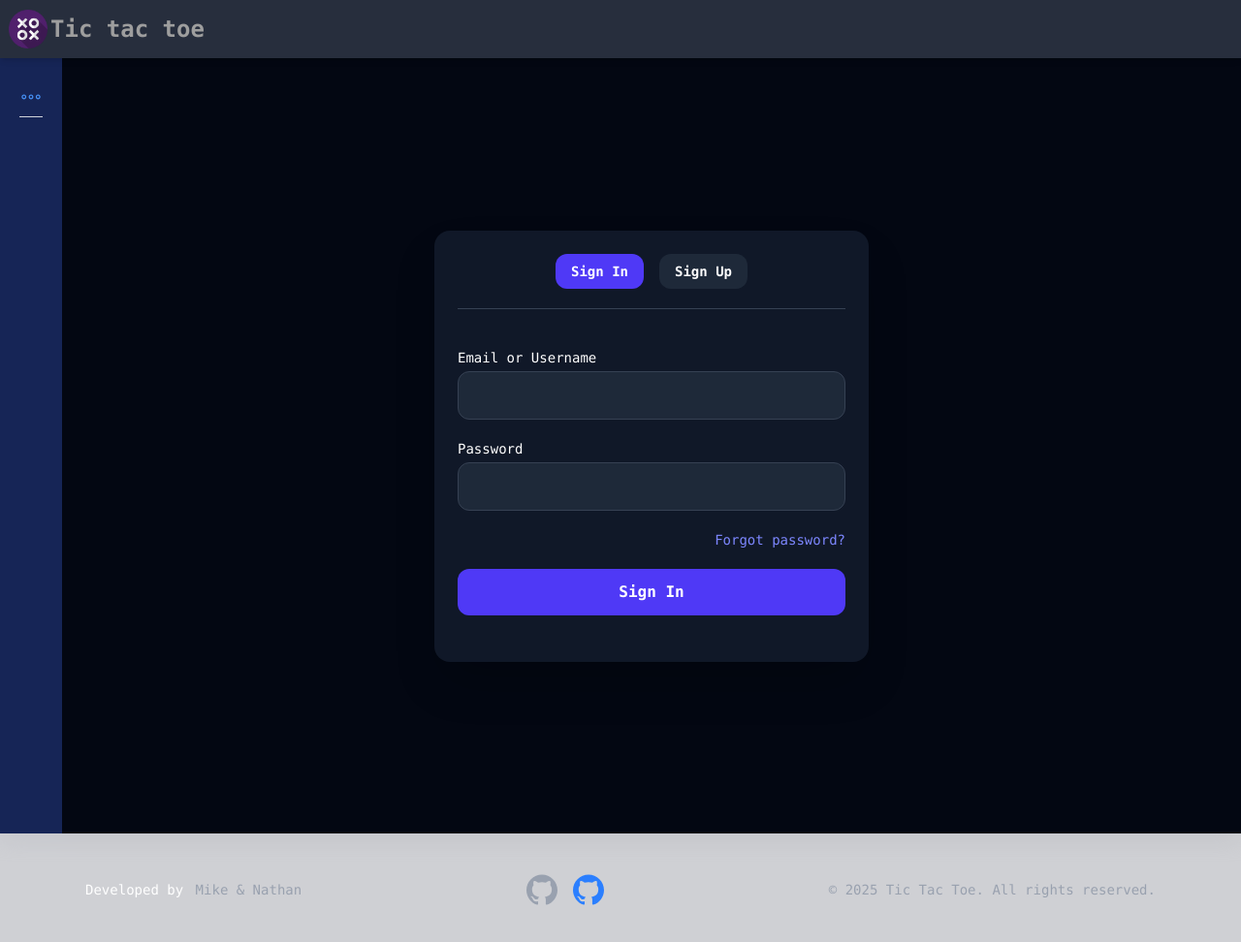
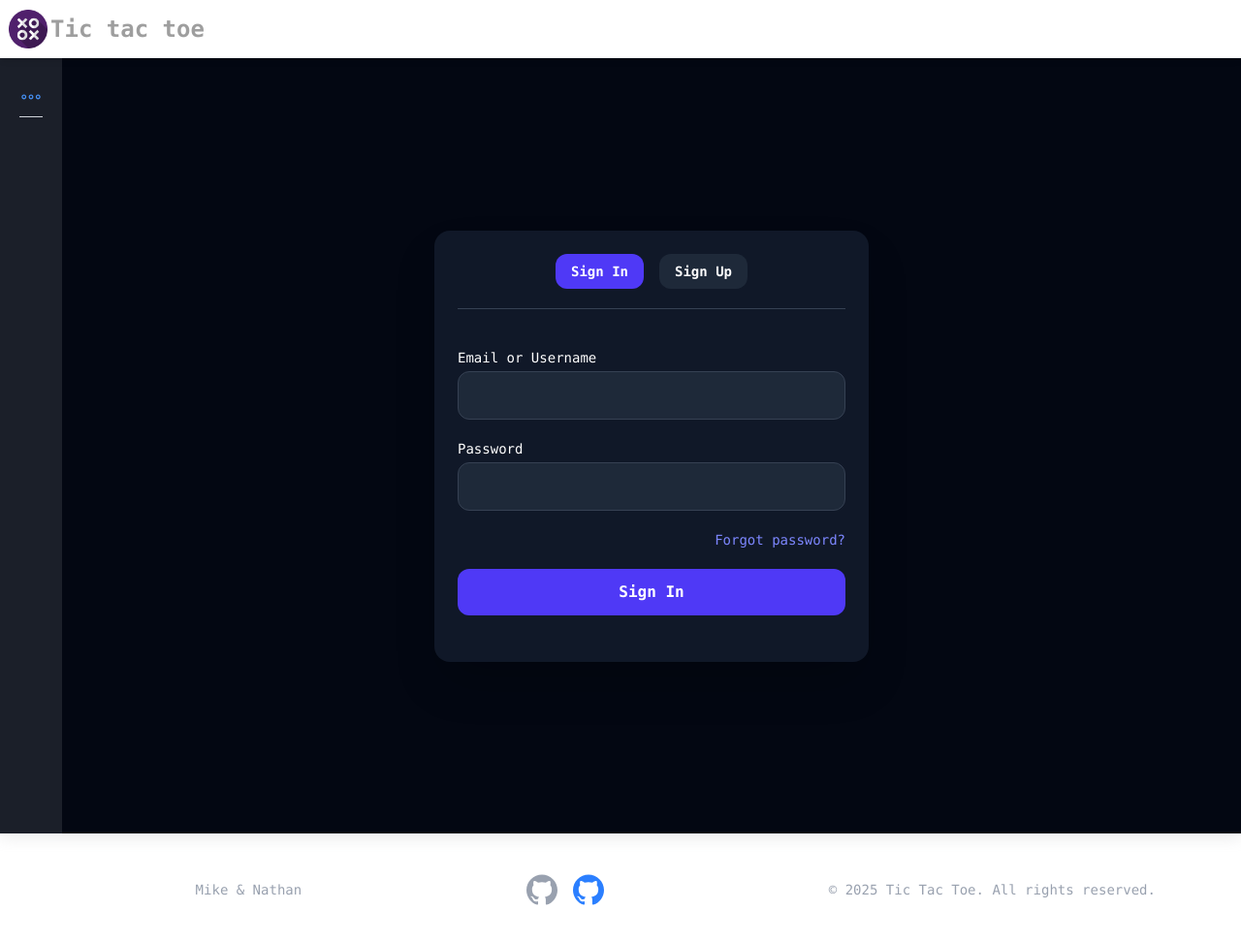
Before and after one commit to Mikeprogrammer973/tic-tac-toe, a plain HTML site: page index.html in a window 1280 px wide. Shown: the whole page at 97% size. Drawn offline with nearby package versions, Linux system fonts and the light colour scheme; grey boxes are pictures that could not be loaded.

Commit message:
Update index.html

```diff
--- a/index.html
+++ b/index.html
@@ -11,7 +11,7 @@
 
 <body class="font-mono">
     <!-- EN-TÊTE -->
-    <header class="shadow-md z-50 sticky top-0 left-0 bg-gray-900/90">
+    <header class="shadow-md z-50 sticky top-0 left-0">
         <div id="logo-container">
             <img id="logo" src="./assets/images/favicon.png" alt="logo">
             <h1 class="hidden sm:flex bg-clip-text text-transparent" id="title"> Tic tac toe </h1>
@@ -21,7 +21,7 @@
     <!-- PAGE BODY -->
     <main class="min-h-screen z-40 grid grid-cols-[auto_1fr]">
         <!-- MENU -->
-        <aside x-data="{mno_open : false}" class="w-fit max-w-[200px] bg-blue-950 p-5" id="menu-container">
+        <aside x-data="{mno_open : false}" class="w-fit max-w-[200px] bg-gray-950/90 p-5" id="menu-container">
             <div class="mb-10 border-b-1 border-gray-300 py-2 flex justify-left">
                 <svg @click="mno_open = !mno_open" @click.away="mno_open = false" class="svg-icon cursor-pointer" viewBox="0 0 20 20">
                     <path x-show="!mno_open" fill="none" d="M3.936,7.979c-1.116,0-2.021,0.905-2.021,2.021s0.905,2.021,2.021,2.021S5.957,11.116,5.957,10
@@ -136,7 +136,7 @@
     </main>
 
     <!-- RODAPÉ -->
-    <footer class="text-gray-400 bg-gray-900/20 backdrop-blur-md">
+    <footer class="text-gray-400 backdrop-blur">
         <div class="max-w-6xl mx-auto px-6 py-8 flex flex-col md:flex-row items-center justify-between gap-4 text-sm">
 
             <div class="text-center md:text-left">
```
